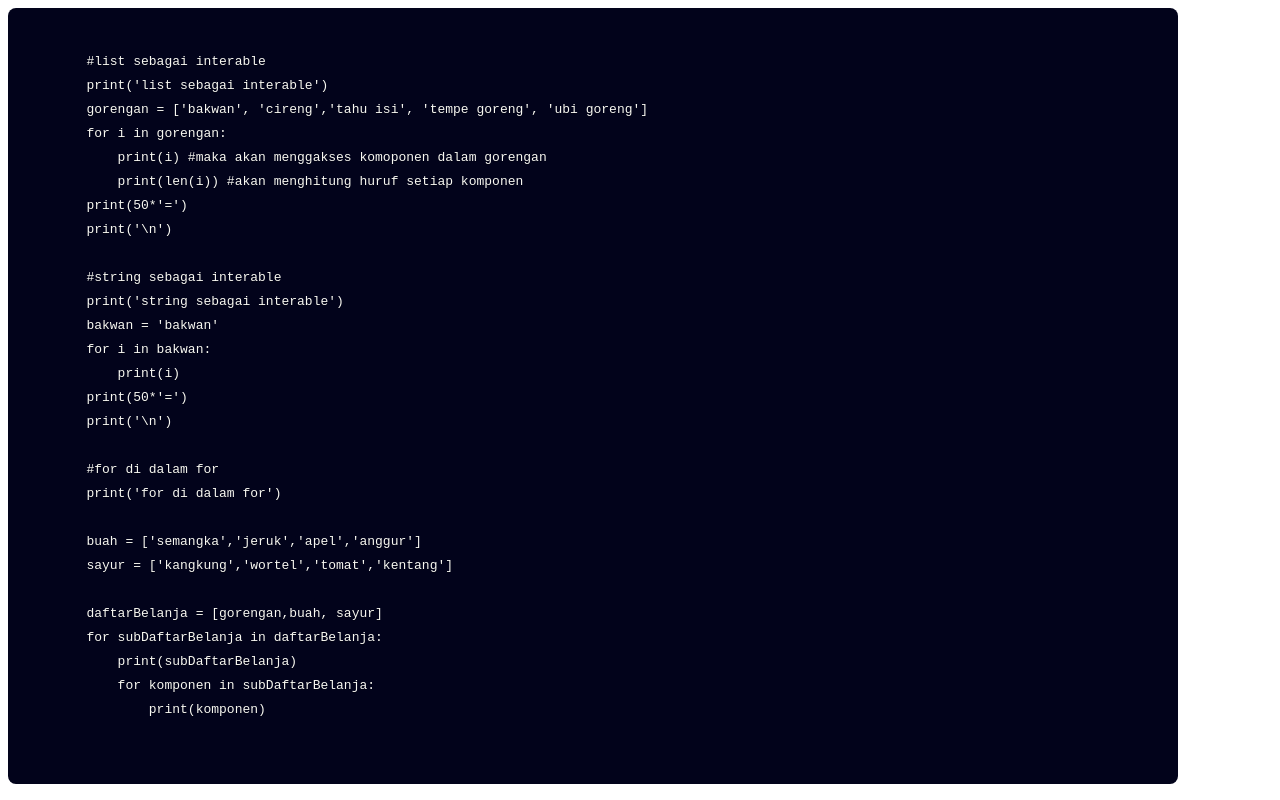
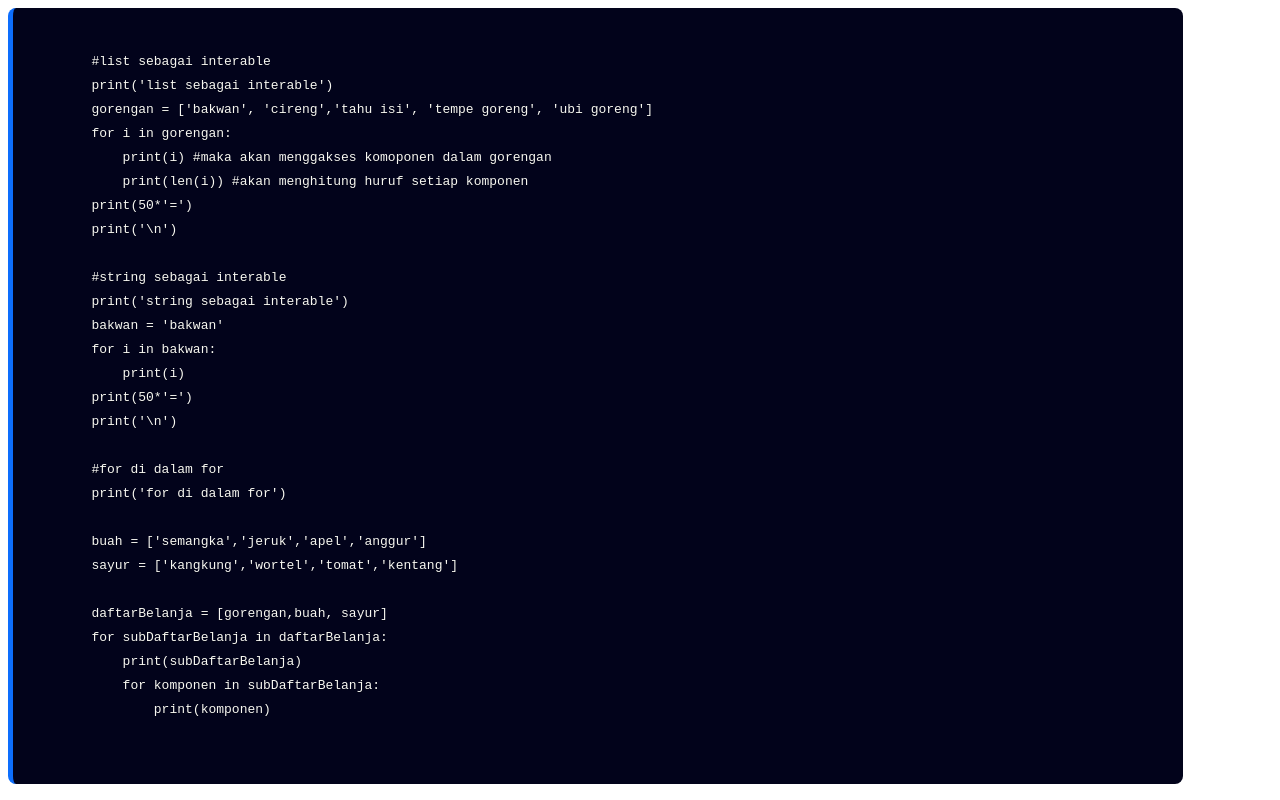
Before and after one commit to fadhluibnu/myBlog, a plain HTML site: page syntax Template/syntax.html in a window 1280 px wide. Drawn offline with Linux system fonts and the light colour scheme.

Commit message:
parse border

```diff
--- a/syntax Template/parse.css
+++ b/syntax Template/parse.css
@@ -7,6 +7,7 @@ https://prismjs.com/download.html#themes=prism-okaidia&languages=markup+css+clik
  */
 pre {
   width: 90%;
+  border-left: 5px solid #0d6efd !important;
 }
 @media (max-width: 575.98px) {
   pre {
```
Also changed, not shown: img/picture/#1 1.JPG (added), img/picture/#1 2.JPG (added), img/picture/#1 3.JPG (added), img/picture/#1 4.JPG (added), img/picture/#1 5.JPG (added), img/picture/#1 6.JPG (added), img/picture/#2 7.JPG (added), img/picture/#2 8.JPG (added), img/picture/#2 9.JPG (added), img/picture/1.JPG (deleted).
